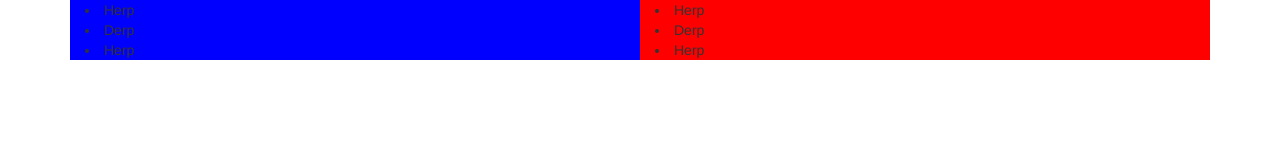
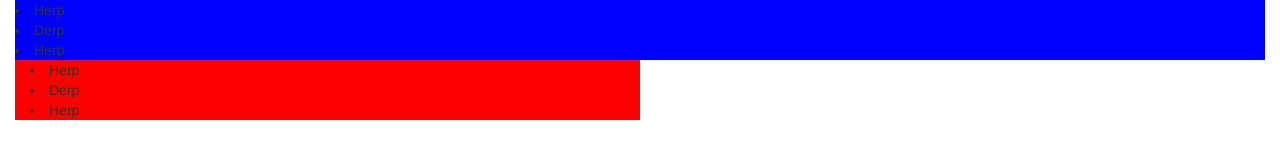
Before and after one commit to mattva01/mattva01.github.io, a plain HTML site: page index.html in a window 1280 px wide. Drawn offline with nearby package versions, Linux system fonts and the light colour scheme.

Commit message:
Switched to fluid

```diff
--- a/index.html
+++ b/index.html
@@ -16,8 +16,8 @@
 
 </style>
 <body>
-<div class="container">
-	<div class="col-md-6" id="blue">
+<div class="container-fluid">
+	<div class="col-md-6-" id="blue">
 	<li>Herp</li>
 	<li>Derp</li>
 	<li>Herp</li></div>
```
